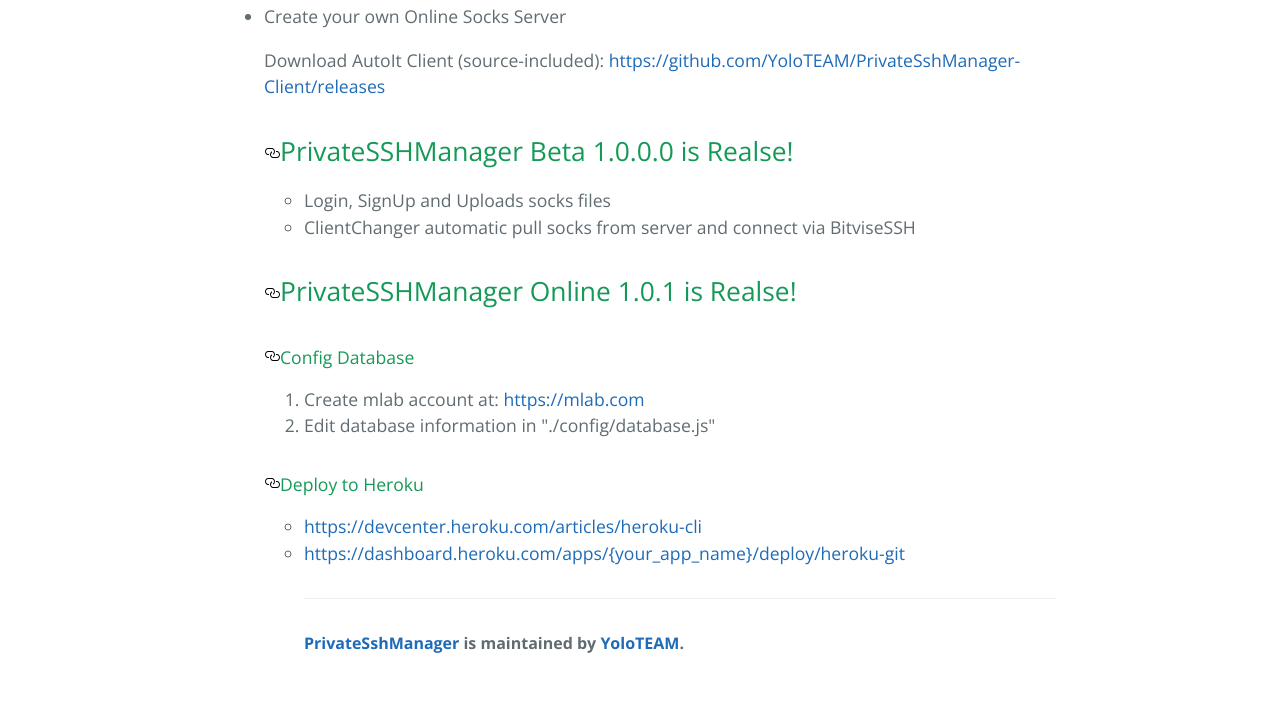
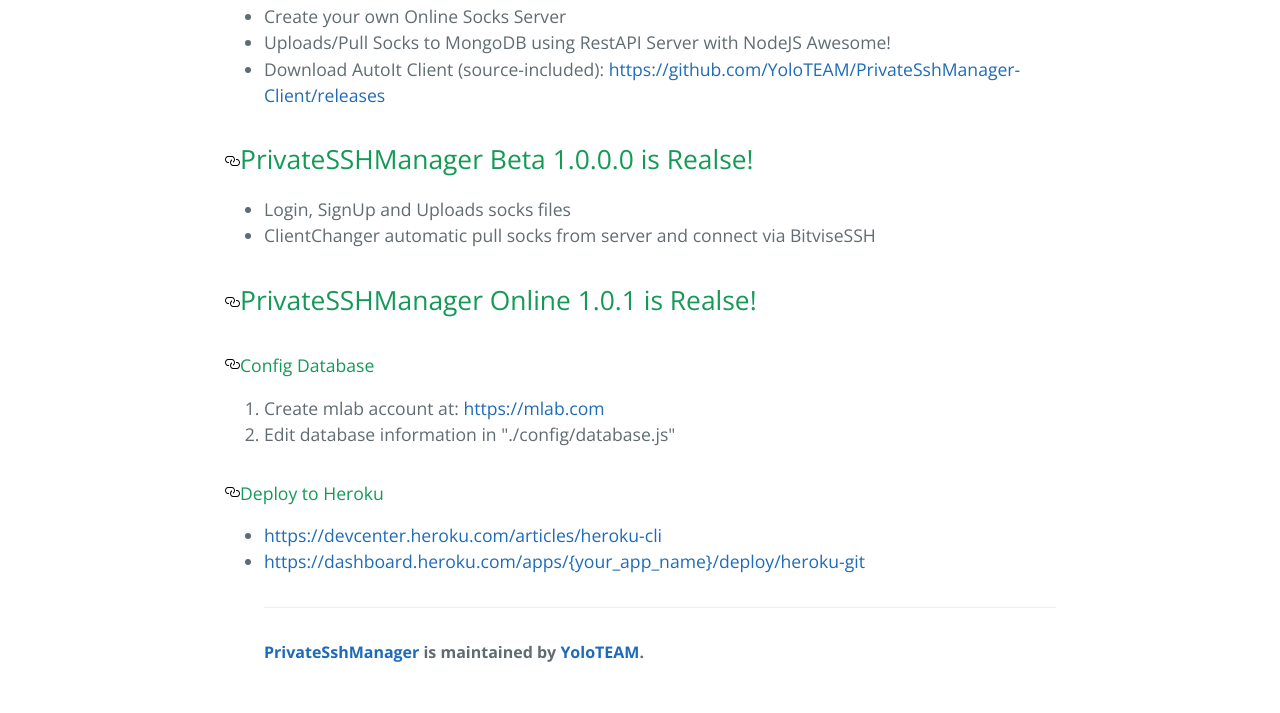
Before and after one commit to YoloTEAM/PrivateSSHManager-Server, a plain HTML site: page index.html in a window 1280 px wide. Shown: the part 434-1147 px from the top of the page. Drawn offline with nearby package versions, Linux system fonts and the light colour scheme.

Commit message:
Update index.html

```diff
--- a/index.html
+++ b/index.html
@@ -24,8 +24,9 @@
 
       <ul>
       <li>Create your own Online Socks Server</li>
-
-      <p>Download AutoIt Client (source-included): <a href="https://github.com/YoloTEAM/PrivateSshManager-Client/releases">https://github.com/YoloTEAM/PrivateSshManager-Client/releases</a></p>
+      <li>Uploads/Pull Socks to MongoDB using RestAPI Server with NodeJS Awesome!</li>
+      <li>Download AutoIt Client (source-included): <a href="https://github.com/YoloTEAM/PrivateSshManager-Client/releases">https://github.com/YoloTEAM/PrivateSshManager-Client/releases</a></li>
+      </ul>
 
       <h2><a id="user-content-privatesshmanager-beta-1000-is-realse" class="anchor" href="#privatesshmanager-beta-1000-is-realse" aria-hidden="true"><svg aria-hidden="true" class="octicon octicon-link" height="16" version="1.1" viewBox="0 0 16 16" width="16"><path fill-rule="evenodd" d="M4 9h1v1H4c-1.5 0-3-1.69-3-3.5S2.55 3 4 3h4c1.45 0 3 1.69 3 3.5 0 1.41-.91 2.72-2 3.25V8.59c.58-.45 1-1.27 1-2.09C10 5.22 8.98 4 8 4H4c-.98 0-2 1.22-2 2.5S3 9 4 9zm9-3h-1v1h1c1 0 2 1.22 2 2.5S13.98 12 13 12H9c-.98 0-2-1.22-2-2.5 0-.83.42-1.64 1-2.09V6.25c-1.09.53-2 1.84-2 3.25C6 11.31 7.55 13 9 13h4c1.45 0 3-1.69 3-3.5S14.5 6 13 6z"></path></svg></a>PrivateSSHManager Beta 1.0.0.0 is Realse!</h2>
 
@@ -50,11 +51,9 @@
       <li><a href="https://dashboard.heroku.com/apps/%7Byour_app_name%7D/deploy/heroku-git">https://dashboard.heroku.com/apps/{your_app_name}/deploy/heroku-git</a></li>
 
       <footer class="site-footer">
-        <span class="site-footer-owner"><a href="https://yoloteam.github.io/PrivateSshManager-Server">PrivateSshManager</a> is maintained by <a href="https://github.com/YoloTEAM">YoloTEAM</a>.</span>
+         <span class="site-footer-owner"><a href="https://yoloteam.github.io/PrivateSshManager-Server">PrivateSshManager</a> is maintained by <a href="https://github.com/YoloTEAM">YoloTEAM</a>.</span>
       </footer>
 
     </section>
-
-
   </body>
 </html>
```
